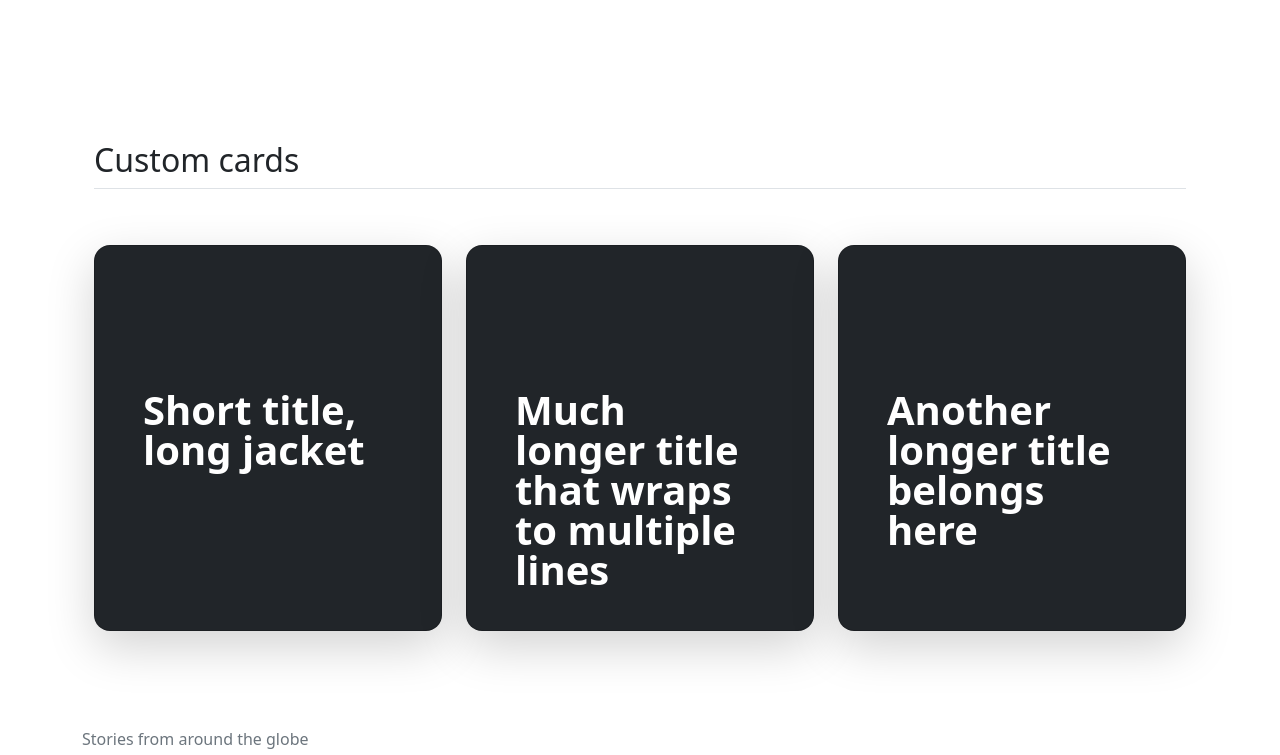
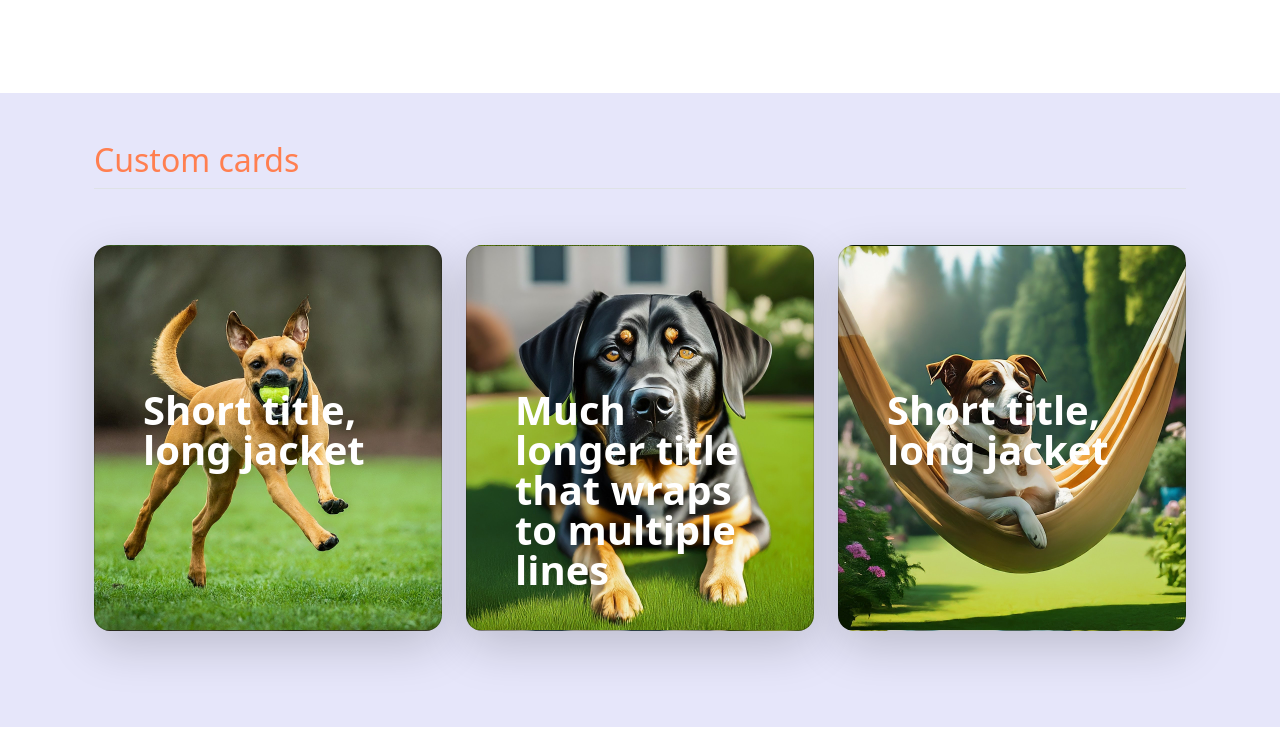
Before and after one commit to subrahmanyavarma/DogBark, a website built with webpack: page index.html in a window 1280 px wide. Shown: the part 3481-4236 px from the top of the page. Built offline with nearby package versions, Linux system fonts and the light colour scheme; files whose address does not match are found by name.

Commit message:
Added images to custom cards

```diff
--- a/index.html
+++ b/index.html
@@ -3,7 +3,7 @@
     <meta charset="UTF-8">
     <meta http-equiv="X-UA-Compatible" content="IE=edge">
     <meta name="viewport" content="width=device-width, initial-scale=1.0, minimum-scale=1.0, maximum-scale=1.0, user-scalable=no">
-    <title>TheDogsBark</title>
+    <title>Preview - Bootstrap Themes</title>
     <link href="https://cdn.jsdelivr.net/npm/bootstrap@5.3.3/dist/css/bootstrap.min.css" rel="stylesheet" integrity="sha384-QWTKZyjpPEjISv5WaRU9OFeRpok6YctnYmDr5pNlyT2bRjXh0JMhjY6hW+ALEwIH" crossorigin="anonymous">
     <!-- <link rel="canonical" href="https://getbootstrap.com/docs/5.3/examples/carousel/carousel.css">
     <link rel="stylesheet" href="https://cdn.jsdelivr.net/npm/@docsearch/css@3"> -->
@@ -184,6 +184,12 @@
             font-weight: 400;
             font-style: italic;
         }
+
+		.custom-cards-bg {
+            background-color: #f8f9fa; /* Change to your desired background color */
+            padding: 40px 0; /* Add padding to top and bottom */
+        }
+    </style>
 
 </style>
 
@@ -1858,76 +1864,114 @@
         </div>
       </div>
 
+      <!-- <div class="container px-4 py-5" id="custom-cards"> -->
+        <!-- <h2 class="pb-2 border-bottom">Custom cards</h2> -->
+
+        <!-- <div class="row row-cols-1 row-cols-lg-3 align-items-stretch g-4 py-5"> -->
+          <!-- <div class="col"> -->
+            <!-- <div class="card card-cover h-100 overflow-hidden text-bg-dark rounded-4 shadow-lg" style="background-image: url('unsplash-photo-1.jpg');"> -->
+              <!-- <div class="d-flex flex-column h-100 p-5 pb-3 text-white text-shadow-1"> -->
+                <!-- <h3 class="pt-5 mt-5 mb-4 display-6 lh-1 fw-bold">Short title, long jacket</h3> -->
+                <!-- <!-- <ul class="d-flex list-unstyled mt-auto"> -->
+                  <!-- <li class="me-auto"> -->
+                    <!-- <img src="https://github.com/twbs.png" alt="Bootstrap" width="32" height="32" class="rounded-circle border border-white"> -->
+                  <!-- </li> -->
+                  <!-- <li class="d-flex align-items-center me-3"> -->
+                    <!-- <svg class="bi me-2" width="1em" height="1em"><use xlink:href="#geo-fill"></use></svg> -->
+                    <!-- <small>Earth</small> -->
+                  <!-- </li> -->
+                  <!-- <li class="d-flex align-items-center"> -->
+                    <!-- <svg class="bi me-2" width="1em" height="1em"><use xlink:href="#calendar3"></use></svg> -->
+                    <!-- <small>3d</small> -->
+                  <!-- </li> -->
+                <!-- </ul> -->
+              <!-- </div> -->
+            <!-- </div> -->
+          <!-- </div> -->
+
+          <!-- <div class="col"> -->
+            <!-- <div class="card card-cover h-100 overflow-hidden text-bg-dark rounded-4 shadow-lg" style="background-image: url('unsplash-photo-2.jpg');"> -->
+              <!-- <div class="d-flex flex-column h-100 p-5 pb-3 text-white text-shadow-1"> -->
+                <!-- <h3 class="pt-5 mt-5 mb-4 display-6 lh-1 fw-bold">Much longer title that wraps to multiple lines</h3> -->
+                <!-- <!-- <ul class="d-flex list-unstyled mt-auto"> -->
+                  <!-- <li class="me-auto"> -->
+                    <!-- <img src="https://github.com/twbs.png" alt="Bootstrap" width="32" height="32" class="rounded-circle border border-white"> -->
+                  <!-- </li> -->
+                  <!-- <li class="d-flex align-items-center me-3"> -->
+                    <!-- <svg class="bi me-2" width="1em" height="1em"><use xlink:href="#geo-fill"></use></svg> -->
+                    <!-- <small>Pakistan</small> -->
+                  <!-- </li> -->
+                  <!-- <li class="d-flex align-items-center"> -->
+                    <!-- <svg class="bi me-2" width="1em" height="1em"><use xlink:href="#calendar3"></use></svg> -->
+                    <!-- <small>4d</small> -->
+                  <!-- </li> -->
+                <!-- </ul> -->
+              <!-- </div> -->
+            <!-- </div> -->
+          <!-- </div> -->
+
+          <!-- <div class="col"> -->
+            <!-- <div class="card card-cover h-100 overflow-hidden text-bg-dark rounded-4 shadow-lg" style="background-image: url('unsplash-photo-3.jpg');"> -->
+              <!-- <div class="d-flex flex-column h-100 p-5 pb-3 text-shadow-1"> -->
+                <!-- <h3 class="pt-5 mt-5 mb-4 display-6 lh-1 fw-bold">Another longer title belongs here</h3> -->
+                <!-- <!-- <ul class="d-flex list-unstyled mt-auto"> -->
+                  <!-- <li class="me-auto"> -->
+                    <!-- <img src="https://github.com/twbs.png" alt="Bootstrap" width="32" height="32" class="rounded-circle border border-white"> -->
+                  <!-- </li> -->
+                  <!-- <li class="d-flex align-items-center me-3"> -->
+                    <!-- <svg class="bi me-2" width="1em" height="1em"><use xlink:href="#geo-fill"></use></svg> -->
+                    <!-- <small>California</small> -->
+                  <!-- </li> -->
+                  <!-- <li class="d-flex align-items-center"> -->
+                    <!-- <svg class="bi me-2" width="1em" height="1em"><use xlink:href="#calendar3"></use></svg> -->
+                    <!-- <small>5d</small> -->
+                  <!-- </li> -->
+                <!-- </ul> -->
+              <!-- </div> -->
+            <!-- </div> -->
+          <!-- </div> -->
+        <!-- </div> -->
+      <!-- </div> -->
+
+	  <div class="" style="
+        background-color: lavender;
+    color: coral;
+">
         <div class="container px-4 py-5" id="custom-cards">
             <h2 class="pb-2 border-bottom">Custom cards</h2>
 
             <div class="row row-cols-1 row-cols-lg-3 align-items-stretch g-4 py-5">
 <div class="col">
-            <div class="card card-cover h-100 overflow-hidden text-bg-dark rounded-4 shadow-lg" style="background-image: url('unsplash-photo-1.jpg');">
+    <div class="card card-cover h-100 overflow-hidden text-bg-dark rounded-4 shadow-lg"
+         style="background-image: url('Images/Banner2.jpg'); background-size: cover; background-position: center;">
         <div class="d-flex flex-column h-100 p-5 pb-3 text-white text-shadow-1">
             <h3 class="pt-5 mt-5 mb-4 display-6 lh-1 fw-bold">Short title, long jacket</h3>
-                <!-- <ul class="d-flex list-unstyled mt-auto">
-                  <li class="me-auto">
-                    <img src="https://github.com/twbs.png" alt="Bootstrap" width="32" height="32" class="rounded-circle border border-white">
-                  </li>
-                  <li class="d-flex align-items-center me-3">
-                    <svg class="bi me-2" width="1em" height="1em"><use xlink:href="#geo-fill"></use></svg>
-                    <small>Earth</small>
-                  </li>
-                  <li class="d-flex align-items-center">
-                    <svg class="bi me-2" width="1em" height="1em"><use xlink:href="#calendar3"></use></svg>
-                    <small>3d</small>
-                  </li>
-                </ul> -->
         </div>
     </div>
 </div>
 
 <div class="col">
-            <div class="card card-cover h-100 overflow-hidden text-bg-dark rounded-4 shadow-lg" style="background-image: url('unsplash-photo-2.jpg');">
+    <div class="card card-cover h-100 overflow-hidden text-bg-dark rounded-4 shadow-lg"
+         style="background-image: url('Images/Banner3.jpg'); background-size: cover; background-position: center;">
         <div class="d-flex flex-column h-100 p-5 pb-3 text-white text-shadow-1">
             <h3 class="pt-5 mt-5 mb-4 display-6 lh-1 fw-bold">Much longer title that wraps to multiple lines</h3>
-                <!-- <ul class="d-flex list-unstyled mt-auto">
-                  <li class="me-auto">
-                    <img src="https://github.com/twbs.png" alt="Bootstrap" width="32" height="32" class="rounded-circle border border-white">
-                  </li>
-                  <li class="d-flex align-items-center me-3">
-                    <svg class="bi me-2" width="1em" height="1em"><use xlink:href="#geo-fill"></use></svg>
-                    <small>Pakistan</small>
-                  </li>
-                  <li class="d-flex align-items-center">
-                    <svg class="bi me-2" width="1em" height="1em"><use xlink:href="#calendar3"></use></svg>
-                    <small>4d</small>
-                  </li>
-                </ul> -->
         </div>
     </div>
 </div>
 
 <div class="col">
-            <div class="card card-cover h-100 overflow-hidden text-bg-dark rounded-4 shadow-lg" style="background-image: url('unsplash-photo-3.jpg');">
-              <div class="d-flex flex-column h-100 p-5 pb-3 text-shadow-1">
-                <h3 class="pt-5 mt-5 mb-4 display-6 lh-1 fw-bold">Another longer title belongs here</h3>
-                <!-- <ul class="d-flex list-unstyled mt-auto">
-                  <li class="me-auto">
-                    <img src="https://github.com/twbs.png" alt="Bootstrap" width="32" height="32" class="rounded-circle border border-white">
-                  </li>
-                  <li class="d-flex align-items-center me-3">
-                    <svg class="bi me-2" width="1em" height="1em"><use xlink:href="#geo-fill"></use></svg>
-                    <small>California</small>
-                  </li>
-                  <li class="d-flex align-items-center">
-                    <svg class="bi me-2" width="1em" height="1em"><use xlink:href="#calendar3"></use></svg>
-                    <small>5d</small>
-                  </li>
-                </ul> -->
-              </div>
-            </div>
-          </div>
-        </div>
-      </div>
-
-      <section class="py-6 bg-gray-100">
+    <div class="card card-cover h-100 overflow-hidden text-bg-dark rounded-4 shadow-lg"
+         style="background-image: url('Images/Banner4.jpg'); background-size: cover; background-position: center;">
+        <div class="d-flex flex-column h-100 p-5 pb-3 text-white text-shadow-1">
+            <h3 class="pt-5 mt-5 mb-4 display-6 lh-1 fw-bold">Short title, long jacket</h3>
+        </div>
+    </div>
+</div>
+            </div>
+        </div>
+    </div>
+
+      <section class="py-5 bg-gray-100">
         <div class="container">
           <div class="row mb-5">
             <div class="col-md-8">
```
Lines whose indentation alone changed are shown as unchanged.
